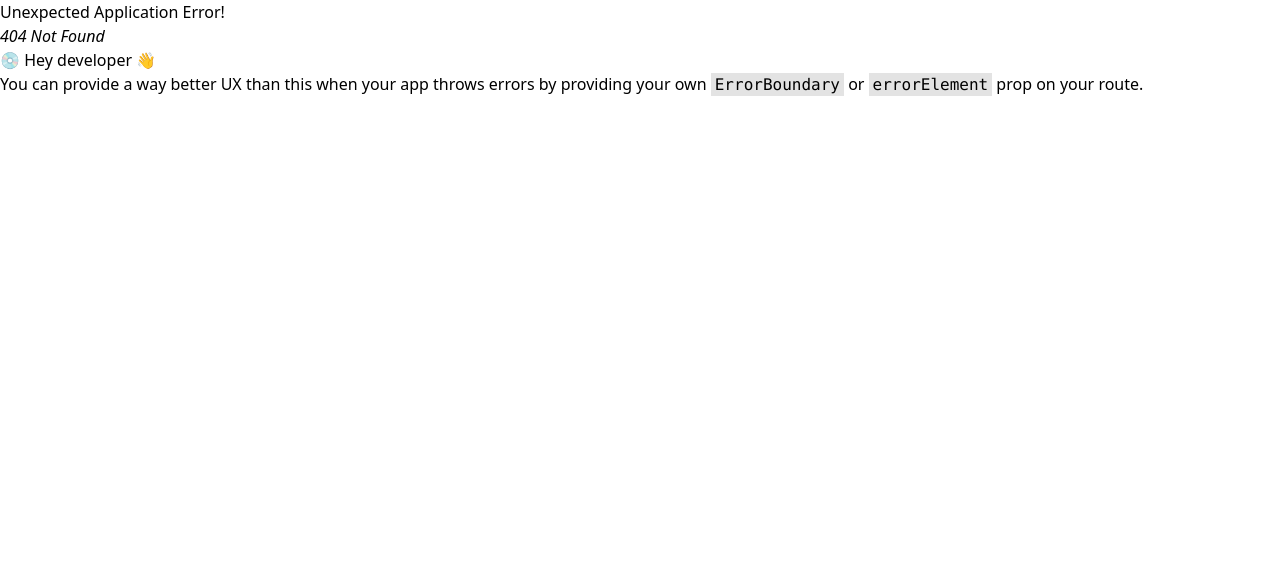
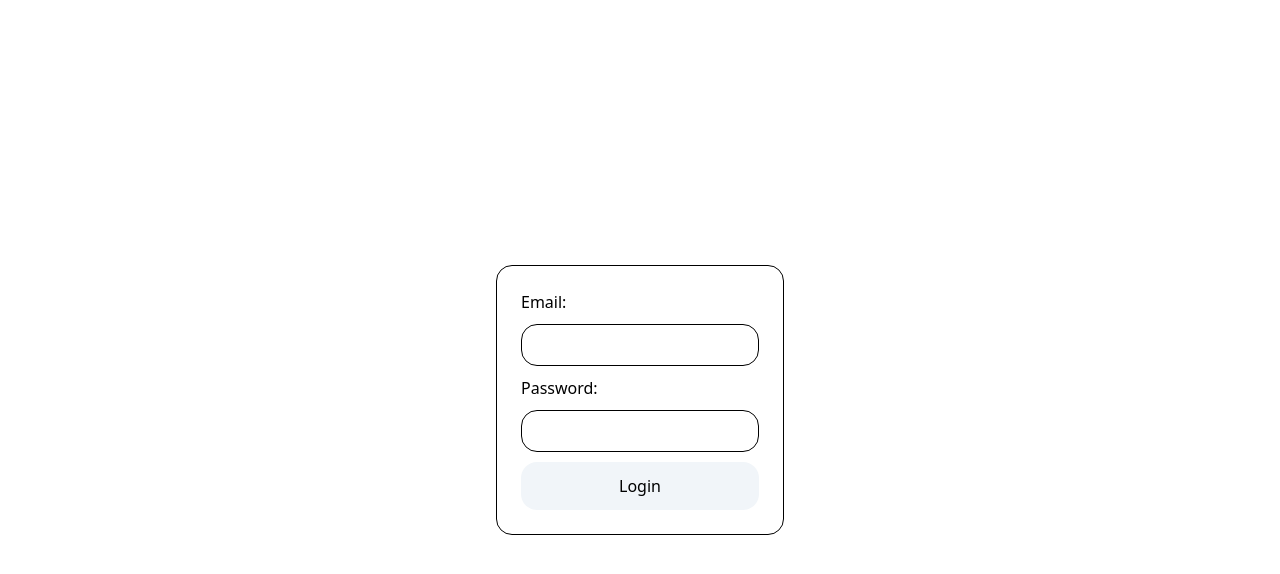
Before and after one commit to tsotne01/React-Challenges, a React (Vite) app: page /easy3 in a window 1280 px wide. Before the commit this address had no page. Shown: the top 574 px of the page. Built offline with nearby package versions, Linux system fonts and the light colour scheme.

Commit message:
uploading task

```diff
--- a/package.json
+++ b/package.json
@@ -10,13 +10,16 @@
     "preview": "vite preview"
   },
   "dependencies": {
+    "@hookform/resolvers": "^5.0.1",
     "@tailwindcss/vite": "^4.1.6",
     "@tanstack/react-query": "^5.75.7",
     "axios": "^1.9.0",
     "react": "^19.1.0",
     "react-dom": "^19.1.0",
+    "react-hook-form": "^7.56.3",
     "react-router-dom": "^7.6.0",
     "tailwindcss": "^4.1.6",
+    "zod": "^3.24.4",
     "zustand": "^5.0.4"
   },
   "devDependencies": {
--- a/src/App.jsx
+++ b/src/App.jsx
@@ -4,6 +4,7 @@ import Home from './Home'
 import ChallengeOne from './Pages/Easy: Basic Form with Validation (Console Output)/ChallengeOne'
 import { QueryClient, QueryClientProvider } from '@tanstack/react-query'
 import ZustandCounter from './Pages/Easy: Conditional Fetching Based on State/ZustandCounter'
+import FormValidation from './Pages/Easy: Display Data from API/FormValidation'
 
 
 const router = createBrowserRouter([
@@ -18,6 +19,10 @@ const router = createBrowserRouter([
   {
     path: "/easy2/",
     element: <ZustandCounter />
+  },
+  {
+    path: "/easy3/",
+    element: <FormValidation />
   }
 ])
 
--- a/src/Home.jsx
+++ b/src/Home.jsx
@@ -5,7 +5,10 @@ const Home = () => {
   return (
     <div>
         <h1>Hello</h1>
-        <NavLink to="/task1">Task 1</NavLink>
+        <NavLink to="/easy1">Task 1</NavLink>
+        <NavLink to="/easy2">Task 2</NavLink>
+        <NavLink to="/easy3">Task 3</NavLink>
+
     </div>
   )
 }
--- /dev/null
+++ b/src/Pages/Easy: Display Data from API/FormValidation.jsx
@@ -0,0 +1,34 @@
+import { zodResolver } from '@hookform/resolvers/zod';
+import React from 'react'
+import { useForm } from 'react-hook-form'
+import { loginSchema } from './Schema';
+const FormValidation = () => {
+
+  const { register, handleSubmit, formState: { errors, isSubmitting } } = useForm({
+    mode: "onTouched",
+    resolver: zodResolver(loginSchema)
+  });
+
+  const onSubmit = () => {
+    setTimeout(() => {
+      console.log("submited")
+    }, 2000)
+  }
+
+  return (
+    <div className='h-full w-full flex items-center justify-center'>
+      <form className='flex flex-col gap-2.5 max-w-2xs rounded-2xl border p-6' onSubmit={handleSubmit(onSubmit)}>
+        <label htmlFor="email">Email:</label>
+        <input className='border p-2 rounded-2xl' {...register("email")} type="text" id='email' name='email' />
+        {errors.email && <p className='text-red-500 text-sm'>{errors.email.message}</p>}
+        <label htmlFor="password">Password:</label>
+        <input className='border p-2 rounded-2xl' {...register("password")} type="password" id='password' name='password' />
+        {errors.password && <p className='text-red-500 text-sm'>{errors.password.message}</p>}
+
+        <button disabled={isSubmitting} className={`${isSubmitting ? "bg-slate-400" : "bg-slate-100"} rounded-2xl p-3 cursor-pointer`} type='submit'>Login</button>
+      </form>
+    </div>
+  )
+}
+
+export default FormValidation
--- /dev/null
+++ b/src/Pages/Easy: Display Data from API/Schema.js
@@ -0,0 +1,11 @@
+import {z} from "zod";
+
+
+export const loginSchema = z.object({
+    email: z.string().email({
+        message: "Invalid email"
+    }).min(1,{
+        message: "Email is required"
+    }),
+    password: z.string().min(6,{message:"Min length of password must be 8 symbols"})
+})
--- a/src/Pages/Easy: Display Data from API/index.jsx
+++ /dev/null
@@ -1,9 +0,0 @@
-import React from 'react'
-
-const index = () => {
-  return (
-    <div>index</div>
-  )
-}
-
-export default index
```
Also changed, not shown: 1 other file (tests, documents, lock files or other folders).
